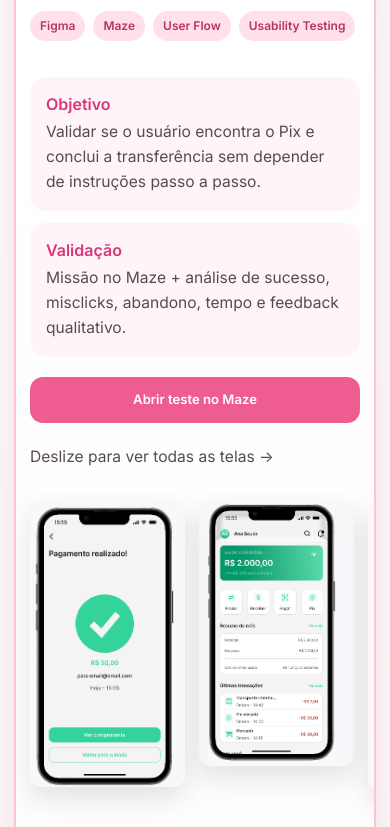
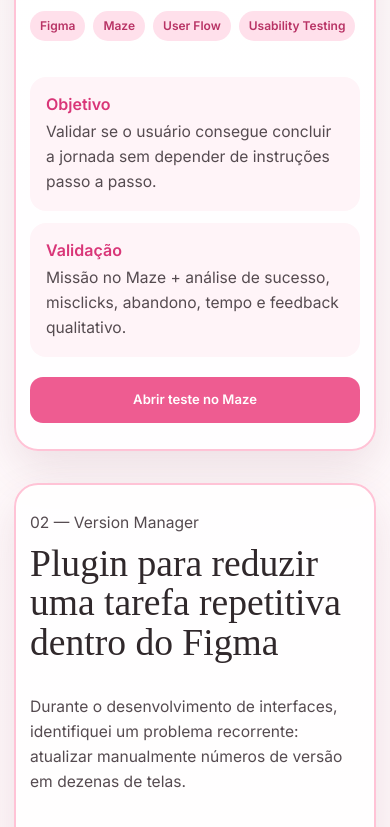
Before and after one commit to kathleenroggia-creator/kathleen_portfolio_html_COMPLETO, a plain HTML site: page kathleen_portfolio_html/index.html in a window 390 px wide. Shown: the part 2080-2907 px from the top of the page. Drawn offline with Linux system fonts and the light colour scheme.

Commit message:
Simplifica case Maze e atualiza rodape

```diff
--- a/kathleen_portfolio_html/index.html
+++ b/kathleen_portfolio_html/index.html
@@ -113,8 +113,8 @@
               <div>
                 <strong>Objetivo</strong>
                 <p>
-                  Validar se o usuário encontra o Pix e conclui a transferência
-                  sem depender de instruções passo a passo.
+                  Validar se o usuário consegue concluir a jornada sem depender
+                  de instruções passo a passo.
                 </p>
               </div>
 
@@ -138,16 +138,6 @@
               </a>
             </div>
 
-          </div>
-
-          <p class="flow-hint" aria-hidden="true">Deslize para ver todas as telas →</p>
-
-          <div class="phone-flow" aria-label="Telas do fluxo de Pix">
-            <img src="assets/bank-home.png" alt="Tela inicial do aplicativo bancário com atalho Pix" loading="lazy" width="361" height="619" />
-            <img src="assets/bank-method.png" alt="Tela para escolha da forma de pagamento Pix" loading="lazy" width="335" height="631" />
-            <img src="assets/bank-form.png" alt="Tela de preenchimento da chave Pix e valor" loading="lazy" width="305" height="621" />
-            <img src="assets/bank-filled.png" alt="Tela com dados do Pix preenchidos" loading="lazy" width="356" height="642" />
-            <img src="assets/bank-success.png" alt="Tela de confirmação de pagamento realizado" loading="lazy" width="333" height="616" />
           </div>
 
         </article>
@@ -615,7 +605,7 @@
   <footer>
     <p>
       © <span id="year"></span>
-      Kathleen Roggia · Product Designer | UX/UI Designer
+      Kathleen Roggia · Product Designer | UX/UI &amp; Visual Designer
     </p>
   </footer>
 
--- a/kathleen_portfolio_html/style.css
+++ b/kathleen_portfolio_html/style.css
@@ -351,18 +351,6 @@
   .case-meta span,.exp-tags span{padding:7px 10px}
 }
 
-/* Case Bank: conteúdo em largura total e galeria legível. */
-.case-card.case-bank{grid-template-columns:minmax(0,1fr);gap:36px}
+/* Case Bank sem galeria: conteúdo ocupa toda a largura do card. */
+.case-card.case-bank{grid-template-columns:minmax(0,1fr)}
 .case-bank .case-copy{width:min(900px,100%)}
-.case-bank .phone-flow{display:grid;grid-template-columns:repeat(5,minmax(0,1fr));gap:clamp(10px,1.5vw,18px);align-items:start;width:100%;max-width:none;margin:0;padding:6px 0 12px;overflow:visible}
-.case-bank .phone-flow img,.case-bank .phone-flow img:nth-child(2),.case-bank .phone-flow img:nth-child(4){width:100%;min-width:0;transform:none;border-radius:clamp(12px,1.5vw,20px);filter:drop-shadow(0 12px 14px rgba(59,46,51,.14));scroll-snap-align:center}
-.case-bank .phone-flow img:hover,.case-bank .phone-flow img:nth-child(2):hover,.case-bank .phone-flow img:nth-child(4):hover{transform:translateY(-5px) scale(1.015)}
-.flow-hint{display:none;margin:0;color:var(--pink-strong);font:600 13px/1.4 var(--sans)}
-
-@media(max-width:767px){
-  .case-card.case-bank{gap:22px}
-  .case-bank .case-copy{display:flex;order:1}
-  .flow-hint{display:block;order:2}
-  .case-bank .phone-flow{display:grid;grid-template-columns:none;grid-auto-flow:column;grid-auto-columns:minmax(155px,47vw);gap:14px;order:3;width:calc(100% + 28px);margin-inline:-14px;padding:8px 14px 22px;overflow-x:auto;overscroll-behavior-inline:contain;scroll-snap-type:x mandatory;scrollbar-width:thin}
-  .case-bank .phone-flow img,.case-bank .phone-flow img:nth-child(2),.case-bank .phone-flow img:nth-child(4){width:100%;transform:none}
-}
```
